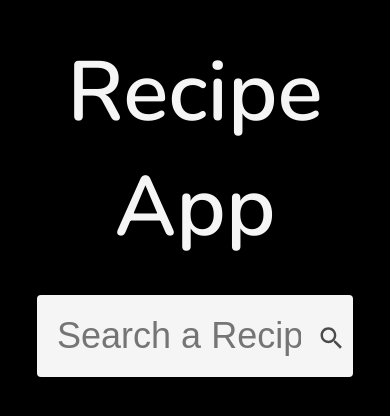
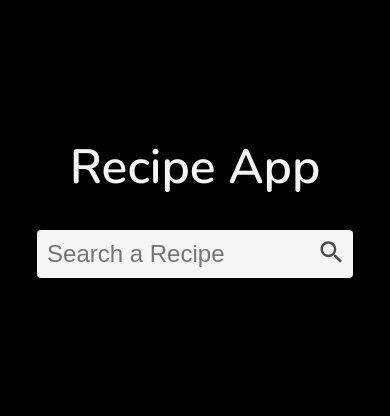
Before and after one commit to dcc5235/API_Demo1, a plain HTML site: page index.html in a window 390 px wide. Shown: the part 166-582 px from the top of the page. Drawn offline with nearby package versions, Linux system fonts and the light colour scheme.

Commit message:
add media query

```diff
--- a/style.css
+++ b/style.css
@@ -134,3 +134,19 @@ form ion-icon {
   padding: 20px;
   font-size: 3rem;
 }
+
+@media (max-width: 768px) {
+  .search-result {
+    grid-gap: 10px;
+  }
+  .container.initial .brand {
+    font-size: 4rem;
+  }
+  .container.initial form {
+    max-width: 500px;
+  }
+  .container.initial form input {
+    padding: 10px;
+    font-size: 2rem;
+  }
+}
```
